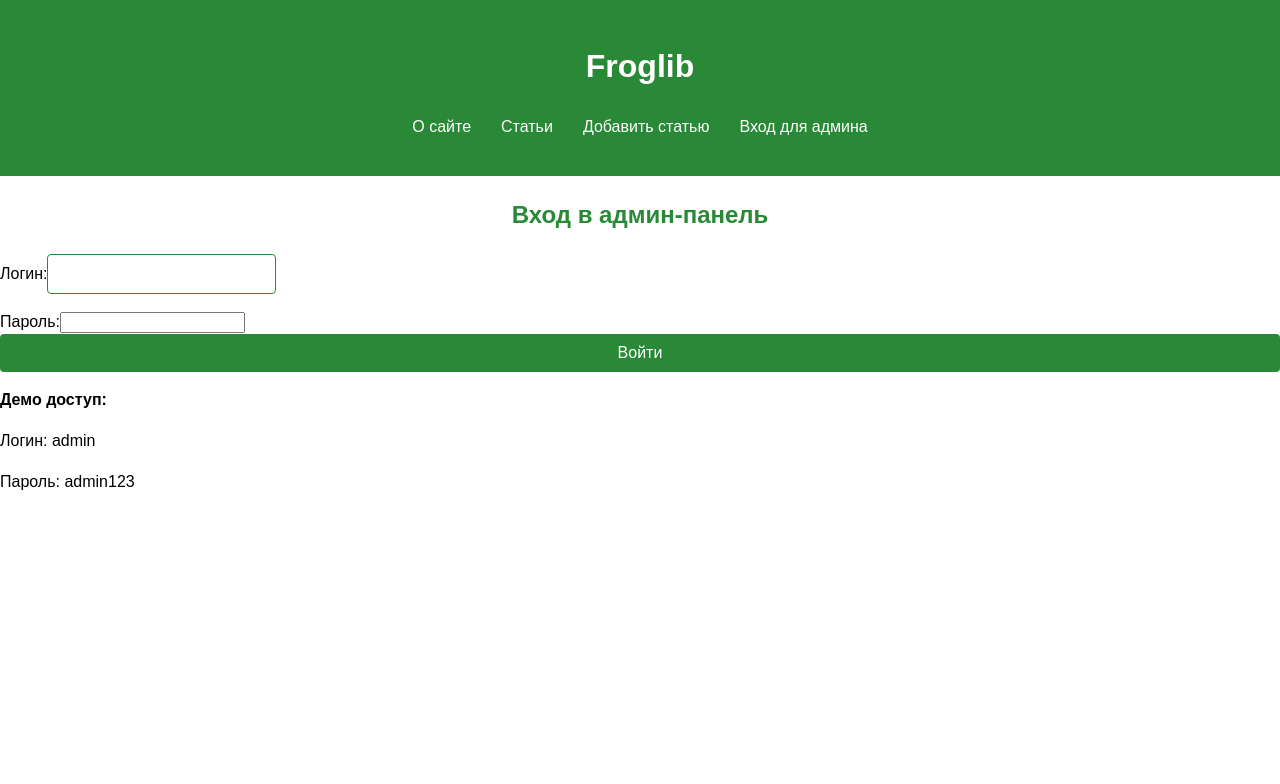
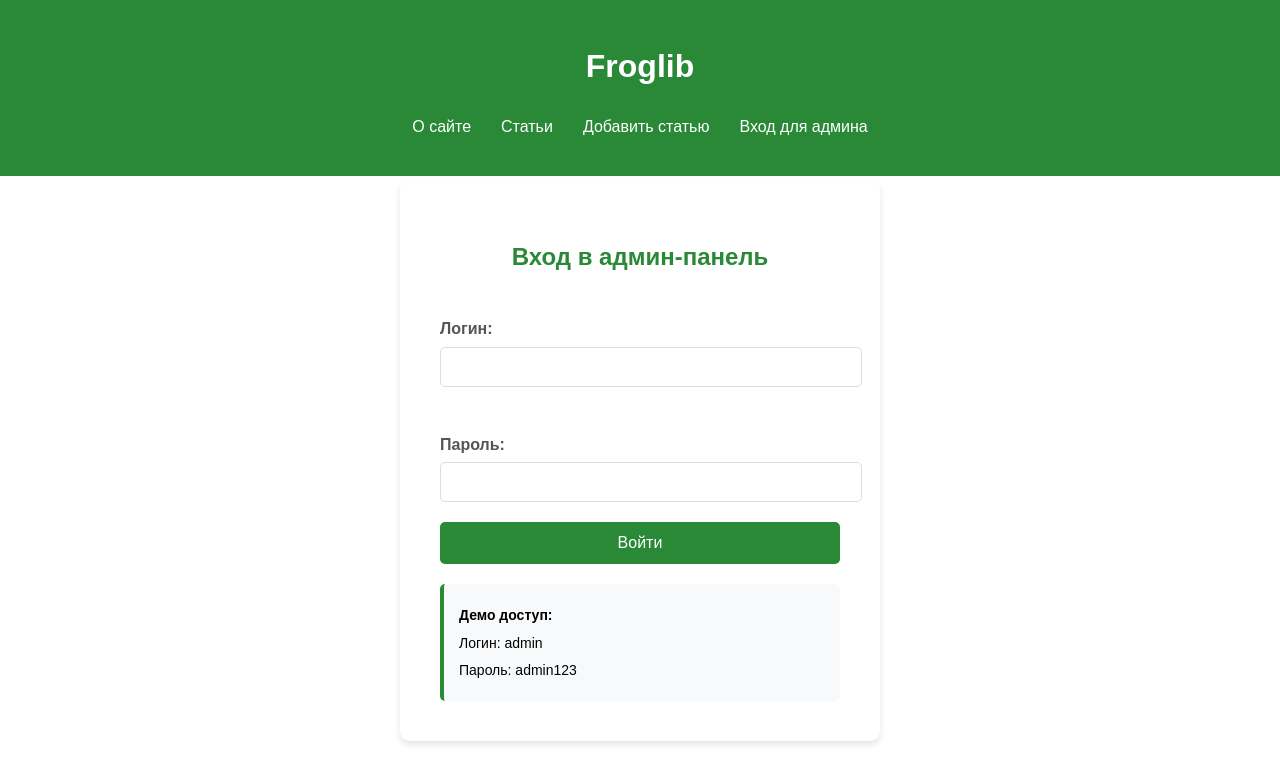
Before and after one commit to nexxy06/misis_rksp_froglib, a React (Create React App) app in the folder client/: page /login in a window 1280 px wide. Shown: the top 784 px of the page. Built offline with nearby package versions, Linux system fonts and the light colour scheme.

Commit message:
admin css

```diff
--- a/client/src/components/AdminPanel.css
+++ b/client/src/components/AdminPanel.css
@@ -0,0 +1,72 @@
+.admin-panel {
+  padding: 20px;
+  max-width: 1200px;
+  margin: 0 auto;
+}
+
+.admin-panel h1 {
+  text-align: center;
+  margin-bottom: 30px;
+  color: #333;
+}
+
+.frogs-table-container {
+  overflow-x: auto;
+}
+
+.frogs-table {
+  width: 100%;
+  border-collapse: collapse;
+  background: white;
+  box-shadow: 0 2px 4px rgba(0, 0, 0, 0.1);
+}
+
+.frogs-table th,
+.frogs-table td {
+  padding: 12px;
+  text-align: left;
+  border-bottom: 1px solid #ddd;
+}
+
+.frogs-table th {
+  background: #f8f9fa;
+  font-weight: bold;
+  color: #555;
+}
+
+.admin-image {
+  width: 80px;
+  height: 60px;
+  object-fit: cover;
+  border-radius: 4px;
+}
+
+.delete-btn {
+  background: #dc3545;
+  color: white;
+  border: none;
+  padding: 8px 16px;
+  border-radius: 4px;
+  cursor: pointer;
+  transition: background 0.3s;
+}
+
+.delete-btn:hover {
+  background: #c82333;
+}
+
+.loading, .error {
+  text-align: center;
+  padding: 40px;
+  font-size: 18px;
+}
+
+.error {
+  color: #dc3545;
+}
+
+.no-data {
+  text-align: center;
+  padding: 40px;
+  color: #666;
+}
--- a/client/src/components/Login.css
+++ b/client/src/components/Login.css
@@ -0,0 +1,80 @@
+.login-container {
+  display: flex;
+  justify-content: center;
+  align-items: flex-start;
+  min-height: 60vh;
+  padding: 20px;
+  padding-top: 2px;
+}
+
+.login-form {
+  background: white;
+  padding: 40px;
+  border-radius: 10px;
+  box-shadow: 0 4px 6px rgba(0, 0, 0, 0.1);
+  width: 100%;
+  max-width: 400px;
+}
+
+.login-form h2 {
+  text-align: center;
+  margin-bottom: 30px;
+  color: #298936;
+}
+
+.form-group {
+  margin-bottom: 20px;
+}
+
+.form-group label {
+  display: block;
+  margin-bottom: 5px;
+  font-weight: bold;
+  color: #555;
+}
+
+.form-group input {
+  width: 100%;
+  padding: 10px;
+  border: 1px solid #ddd;
+  border-radius: 5px;
+  font-size: 16px;
+}
+
+.login-btn {
+  width: 100%;
+  padding: 12px;
+  background: #298936;
+  color: white;
+  border: none;
+  border-radius: 5px;
+  font-size: 16px;
+  cursor: pointer;
+  transition: background 0.3s;
+}
+
+.login-btn:hover {
+  background: #298936;
+}
+
+.error-message {
+  background: #f8d7da;
+  color: #721c24;
+  padding: 10px;
+  border-radius: 5px;
+  margin-bottom: 20px;
+  text-align: center;
+}
+
+.demo-credentials {
+  margin-top: 20px;
+  padding: 15px;
+  background: #f8f9fa;
+  border-radius: 5px;
+  border-left: 4px solid #298936;
+}
+
+.demo-credentials p {
+  margin: 5px 0;
+  font-size: 14px;
+}
```
